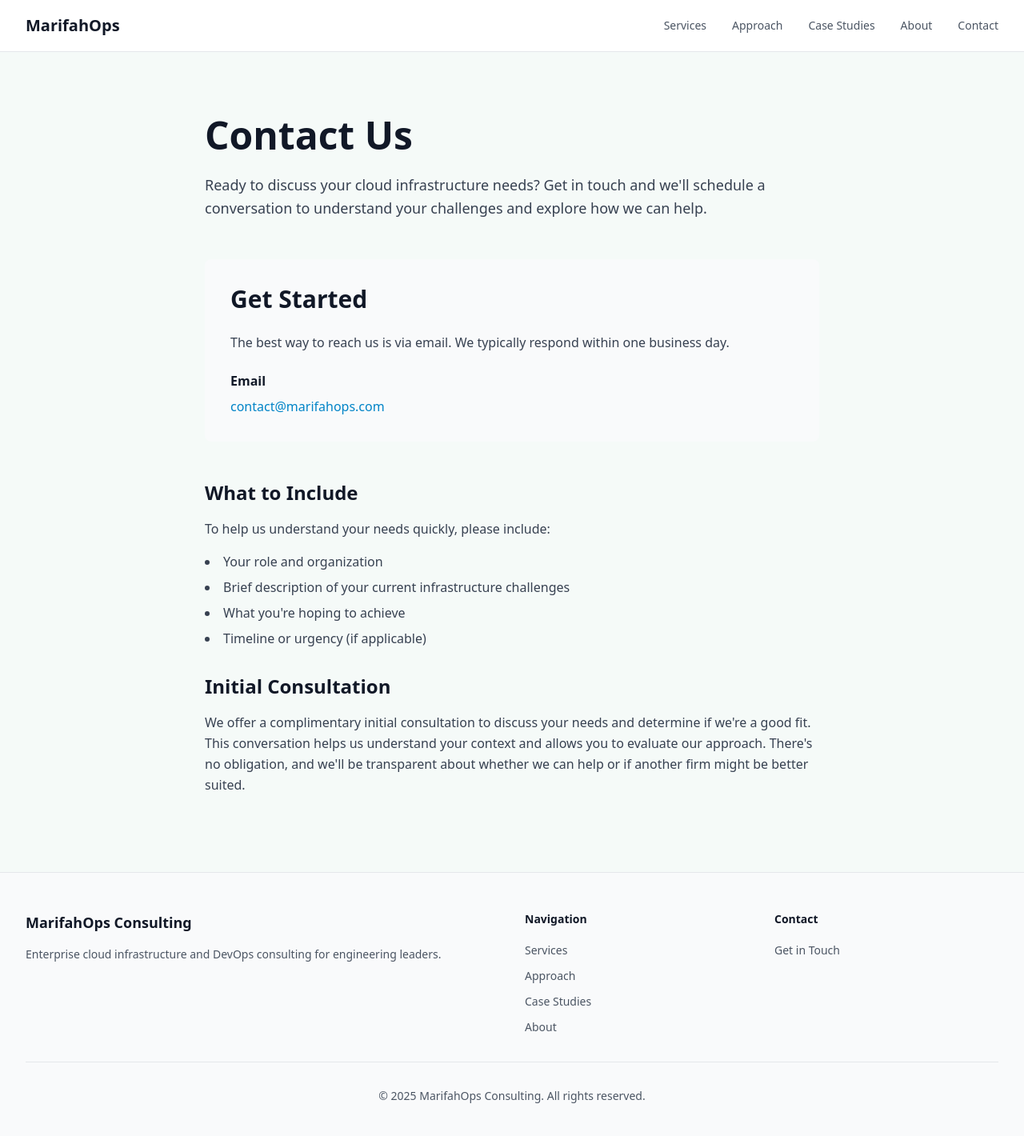
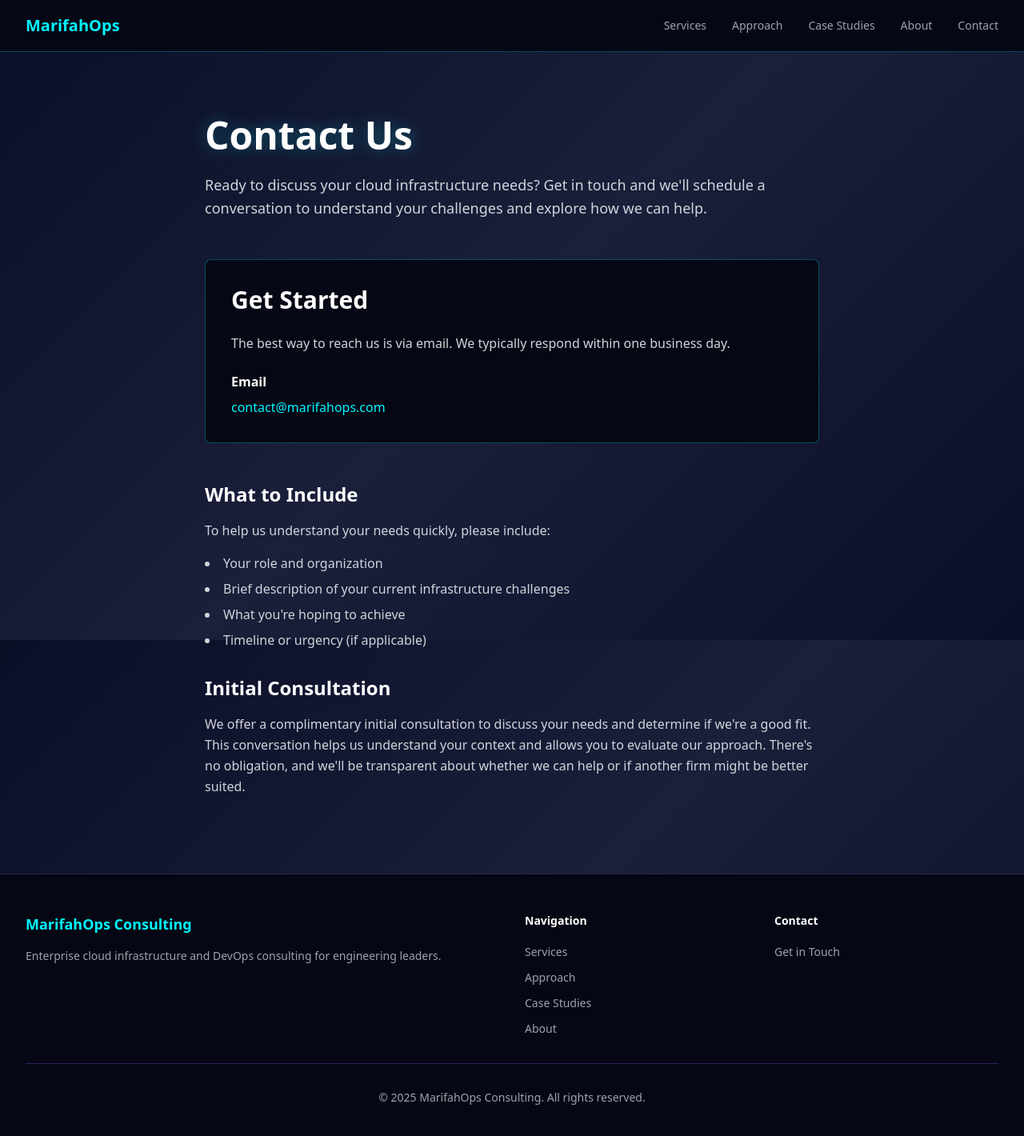
Before and after one commit to sack0809/marifahops-website, a Next.js app: page /contact in a window 1280 px wide. Shown: the top 1420 px of the page at 80% size. Built offline with nearby package versions, Linux system fonts and the light colour scheme.

Commit message:
Apply funky DevOps theme with dark background and neon accents

```diff
--- a/components/Footer.tsx
+++ b/components/Footer.tsx
@@ -4,53 +4,53 @@ export default function Footer() {
   const currentYear = new Date().getFullYear();
 
   return (
-    <footer className="bg-gray-50 border-t border-gray-200">
+    <footer className="bg-devops-darker border-t border-devops-purple/30">
       <div className="container-custom py-12">
         <div className="grid grid-cols-1 md:grid-cols-4 gap-8">
           <div className="col-span-1 md:col-span-2">
-            <h3 className="text-lg font-bold text-gray-900 mb-4">MarifahOps Consulting</h3>
-            <p className="text-gray-600 text-sm">
+            <h3 className="text-lg font-bold text-devops-cyan mb-4">MarifahOps Consulting</h3>
+            <p className="text-gray-400 text-sm">
               Enterprise cloud infrastructure and DevOps consulting for engineering leaders.
             </p>
           </div>
           <div>
-            <h4 className="text-sm font-semibold text-gray-900 mb-4">Navigation</h4>
+            <h4 className="text-sm font-semibold text-white mb-4">Navigation</h4>
             <ul className="space-y-2">
               <li>
-                <Link href="/services/" className="text-sm text-gray-600 hover:text-gray-900">
+                <Link href="/services/" className="text-sm text-gray-400 hover:text-devops-cyan transition-colors">
                   Services
                 </Link>
               </li>
               <li>
-                <Link href="/approach/" className="text-sm text-gray-600 hover:text-gray-900">
+                <Link href="/approach/" className="text-sm text-gray-400 hover:text-devops-cyan transition-colors">
                   Approach
                 </Link>
               </li>
               <li>
-                <Link href="/case-studies/" className="text-sm text-gray-600 hover:text-gray-900">
+                <Link href="/case-studies/" className="text-sm text-gray-400 hover:text-devops-cyan transition-colors">
                   Case Studies
                 </Link>
               </li>
               <li>
-                <Link href="/about/" className="text-sm text-gray-600 hover:text-gray-900">
+                <Link href="/about/" className="text-sm text-gray-400 hover:text-devops-cyan transition-colors">
                   About
                 </Link>
               </li>
             </ul>
           </div>
           <div>
-            <h4 className="text-sm font-semibold text-gray-900 mb-4">Contact</h4>
+            <h4 className="text-sm font-semibold text-white mb-4">Contact</h4>
             <ul className="space-y-2">
               <li>
-                <Link href="/contact/" className="text-sm text-gray-600 hover:text-gray-900">
+                <Link href="/contact/" className="text-sm text-gray-400 hover:text-devops-cyan transition-colors">
                   Get in Touch
                 </Link>
               </li>
             </ul>
           </div>
         </div>
-        <div className="mt-8 pt-8 border-t border-gray-200">
-          <p className="text-sm text-gray-600 text-center">
+        <div className="mt-8 pt-8 border-t border-devops-purple/30">
+          <p className="text-sm text-gray-400 text-center">
             © {currentYear} MarifahOps Consulting. All rights reserved.
           </p>
         </div>
--- a/components/Header.tsx
+++ b/components/Header.tsx
@@ -13,11 +13,11 @@ export default function Header() {
   const router = useRouter();
 
   return (
-    <header className="bg-white border-b border-gray-200">
+    <header className="bg-devops-darker border-b border-devops-cyan/30 backdrop-blur-sm">
       <nav className="container-custom" aria-label="Main">
         <div className="flex justify-between items-center h-16">
           <div className="flex-shrink-0">
-            <Link href="/" className="text-xl font-bold text-gray-900">
+            <Link href="/" className="text-xl font-bold text-devops-cyan hover:text-devops-green transition-colors">
               MarifahOps
             </Link>
           </div>
@@ -31,8 +31,8 @@ export default function Header() {
                   href={item.href}
                   className={`text-sm font-medium transition-colors ${
                     isActive
-                      ? 'text-primary-600 border-b-2 border-primary-600 pb-1'
-                      : 'text-gray-600 hover:text-gray-900'
+                      ? 'text-devops-cyan border-b-2 border-devops-cyan pb-1'
+                      : 'text-gray-400 hover:text-devops-green'
                   }`}
                 >
                   {item.name}
@@ -43,7 +43,7 @@ export default function Header() {
           <div className="md:hidden">
             <button
               type="button"
-              className="text-gray-600 hover:text-gray-900"
+              className="text-gray-400 hover:text-devops-cyan"
               aria-label="Menu"
             >
               <svg className="h-6 w-6" fill="none" viewBox="0 0 24 24" stroke="currentColor">
--- a/pages/approach.tsx
+++ b/pages/approach.tsx
@@ -6,7 +6,7 @@ export default function Approach() {
       title="Our Approach"
       description="How MarifahOps works with engineering leaders to deliver cloud infrastructure solutions."
     >
-      <div className="bg-[#f5faf8]">
+      <div>
         <section className="container-custom py-20">
           <div className="max-w-3xl">
             <h1 className="heading-1 mb-6">Our Approach</h1>
@@ -63,9 +63,9 @@ export default function Approach() {
             </div>
           </div>
 
-          <div className="mt-16 bg-gray-50 p-8 rounded-lg max-w-4xl">
+          <div className="mt-16 bg-devops-darker border border-devops-purple/30 p-8 rounded-lg max-w-4xl">
             <h2 className="heading-3 mb-4">What Sets Us Apart</h2>
-            <ul className="space-y-3 text-gray-700">
+            <ul className="space-y-3 text-gray-300">
               <li className="flex items-start">
                 <span className="text-primary-600 mr-3">✓</span>
                 <span><strong>No vendor lock-in:</strong> We recommend tools and platforms based on your needs, not our partnerships.</span>
--- a/pages/case-studies/[slug].tsx
+++ b/pages/case-studies/[slug].tsx
@@ -14,12 +14,12 @@ export default function CaseStudyPage({ caseStudy }: CaseStudyPageProps) {
       title={caseStudy.title}
       description={caseStudy.description}
     >
-      <div className="bg-[#f5faf8]">
+      <div>
         <article className="container-custom py-20">
           <div className="max-w-3xl mx-auto">
             <Link
               href="/case-studies/"
-              className="text-primary-600 hover:text-primary-700 mb-8 inline-block"
+              className="text-devops-cyan hover:text-devops-green mb-8 inline-block transition-colors"
             >
               ← Back to Case Studies
             </Link>
@@ -27,7 +27,7 @@ export default function CaseStudyPage({ caseStudy }: CaseStudyPageProps) {
             <header className="mb-8">
               <h1 className="heading-1 mb-4">{caseStudy.title}</h1>
               {caseStudy.date && (
-                <p className="text-gray-600">
+                <p className="text-gray-400">
                   {new Date(caseStudy.date).toLocaleDateString('en-US', {
                     year: 'numeric',
                     month: 'long',
--- a/pages/contact.tsx
+++ b/pages/contact.tsx
@@ -6,7 +6,7 @@ export default function Contact() {
       title="Contact"
       description="Get in touch with MarifahOps Consulting to discuss your cloud infrastructure and DevOps needs."
     >
-      <div className="bg-[#f5faf8]">
+      <div>
         <section className="container-custom py-20">
           <div className="max-w-3xl mx-auto">
             <h1 className="heading-1 mb-6">Contact Us</h1>
@@ -15,19 +15,19 @@ export default function Contact() {
               a conversation to understand your challenges and explore how we can help.
             </p>
 
-            <div className="bg-gray-50 p-8 rounded-lg mb-12">
+            <div className="bg-devops-darker border border-devops-cyan/30 p-8 rounded-lg mb-12">
               <h2 className="heading-3 mb-6">Get Started</h2>
-              <p className="text-gray-700 mb-6">
+              <p className="text-gray-300 mb-6">
                 The best way to reach us is via email. We typically respond within one business day.
               </p>
               <div className="space-y-4">
                 <div>
-                  <h3 className="font-semibold text-gray-900 mb-2">Email</h3>
+                  <h3 className="font-semibold text-white mb-2">Email</h3>
                   <a
                     href="mailto:contact@marifahops.com"
                     className="text-primary-600 hover:text-primary-700"
                   >
-                    contact@marifahops.com
+                    <span className="text-devops-cyan">contact@marifahops.com</span>
                   </a>
                 </div>
               </div>
@@ -35,10 +35,10 @@ export default function Contact() {
 
             <div className="prose max-w-none">
               <h2 className="heading-3 mb-4">What to Include</h2>
-              <p className="text-gray-700 mb-4">
+              <p className="text-gray-300 mb-4">
                 To help us understand your needs quickly, please include:
               </p>
-              <ul className="list-disc list-inside text-gray-700 space-y-2 mb-8">
+              <ul className="list-disc list-inside text-gray-300 space-y-2 mb-8">
                 <li>Your role and organization</li>
                 <li>Brief description of your current infrastructure challenges</li>
                 <li>What you're hoping to achieve</li>
@@ -46,7 +46,7 @@ export default function Contact() {
               </ul>
 
               <h2 className="heading-3 mb-4">Initial Consultation</h2>
-              <p className="text-gray-700">
+              <p className="text-gray-300">
                 We offer a complimentary initial consultation to discuss your needs and determine
                 if we're a good fit. This conversation helps us understand your context and allows
                 you to evaluate our approach. There's no obligation, and we'll be transparent about
--- a/styles/globals.css
+++ b/styles/globals.css
@@ -8,7 +8,10 @@
   }
 
   body {
-    @apply bg-[#f5faf8] text-gray-900;
+    @apply bg-devops-dark text-gray-100;
+    background-image: linear-gradient(135deg, #0a0e27 0%, #1a1f3a 50%, #0a0e27 100%);
+    background-attachment: fixed;
+    min-height: 100vh;
   }
 }
 
@@ -18,39 +21,42 @@
   }
 
   .heading-1 {
-    @apply text-4xl sm:text-5xl font-bold text-gray-900;
+    @apply text-4xl sm:text-5xl font-bold text-white;
+    text-shadow: 0 0 20px rgba(0, 245, 255, 0.3);
   }
 
   .heading-2 {
-    @apply text-3xl sm:text-4xl font-bold text-gray-900;
+    @apply text-3xl sm:text-4xl font-bold text-white;
   }
 
   .heading-3 {
-    @apply text-2xl sm:text-3xl font-semibold text-gray-900;
+    @apply text-2xl sm:text-3xl font-semibold text-white;
   }
 
   .text-body {
-    @apply text-lg text-gray-700 leading-relaxed;
+    @apply text-lg text-gray-300 leading-relaxed;
   }
 
   .btn-primary {
-    @apply inline-block px-6 py-3 bg-primary-600 text-white font-medium rounded-md hover:bg-primary-700 transition-colors;
+    @apply inline-block px-6 py-3 bg-devops-cyan text-devops-dark font-medium rounded-md hover:bg-devops-green transition-all;
+    box-shadow: 0 0 15px rgba(0, 245, 255, 0.4);
   }
 
   .btn-secondary {
-    @apply inline-block px-6 py-3 bg-gray-100 text-gray-900 font-medium rounded-md hover:bg-gray-200 transition-colors;
+    @apply inline-block px-6 py-3 bg-devops-purple text-white font-medium rounded-md hover:bg-devops-orange transition-all;
+    box-shadow: 0 0 15px rgba(168, 85, 247, 0.4);
   }
 
   .prose {
-    @apply text-gray-700;
+    @apply text-gray-300;
   }
 
   .prose h2 {
-    @apply text-2xl font-bold text-gray-900 mt-8 mb-4;
+    @apply text-2xl font-bold text-white mt-8 mb-4;
   }
 
   .prose h3 {
-    @apply text-xl font-semibold text-gray-900 mt-6 mb-3;
+    @apply text-xl font-semibold text-white mt-6 mb-3;
   }
 
   .prose p {
@@ -70,10 +76,10 @@
   }
 
   .prose strong {
-    @apply font-semibold text-gray-900;
+    @apply font-semibold text-devops-cyan;
   }
 
   .prose a {
-    @apply text-primary-600 hover:text-primary-700 underline;
+    @apply text-devops-cyan hover:text-devops-green underline;
   }
 }
--- a/tailwind.config.js
+++ b/tailwind.config.js
@@ -8,17 +8,29 @@ module.exports = {
     extend: {
       colors: {
         primary: {
-          50: '#f0f9ff',
-          100: '#e0f2fe',
-          200: '#bae6fd',
-          300: '#7dd3fc',
-          400: '#38bdf8',
-          500: '#0ea5e9',
-          600: '#0284c7',
-          700: '#0369a1',
-          800: '#075985',
-          900: '#0c4a6e',
+          50: '#ecfeff',
+          100: '#cffafe',
+          200: '#a5f3fc',
+          300: '#67e8f9',
+          400: '#22d3ee',
+          500: '#06b6d4',
+          600: '#0891b2',
+          700: '#0e7490',
+          800: '#155e75',
+          900: '#164e63',
         },
+        devops: {
+          dark: '#0a0e27',
+          darker: '#050714',
+          cyan: '#00f5ff',
+          green: '#00ff88',
+          purple: '#a855f7',
+          orange: '#ff6b35',
+        },
+      },
+      backgroundImage: {
+        'devops-gradient': 'linear-gradient(135deg, #0a0e27 0%, #1a1f3a 50%, #0a0e27 100%)',
+        'devops-radial': 'radial-gradient(circle at top, #1a1f3a 0%, #0a0e27 100%)',
       },
     },
   },
```
Also changed, not shown: pages/about.tsx (+6 -6 lines), pages/case-studies/index.tsx (+6 -6 lines), pages/index.tsx (+8 -8 lines), pages/services.tsx (+5 -5 lines).
